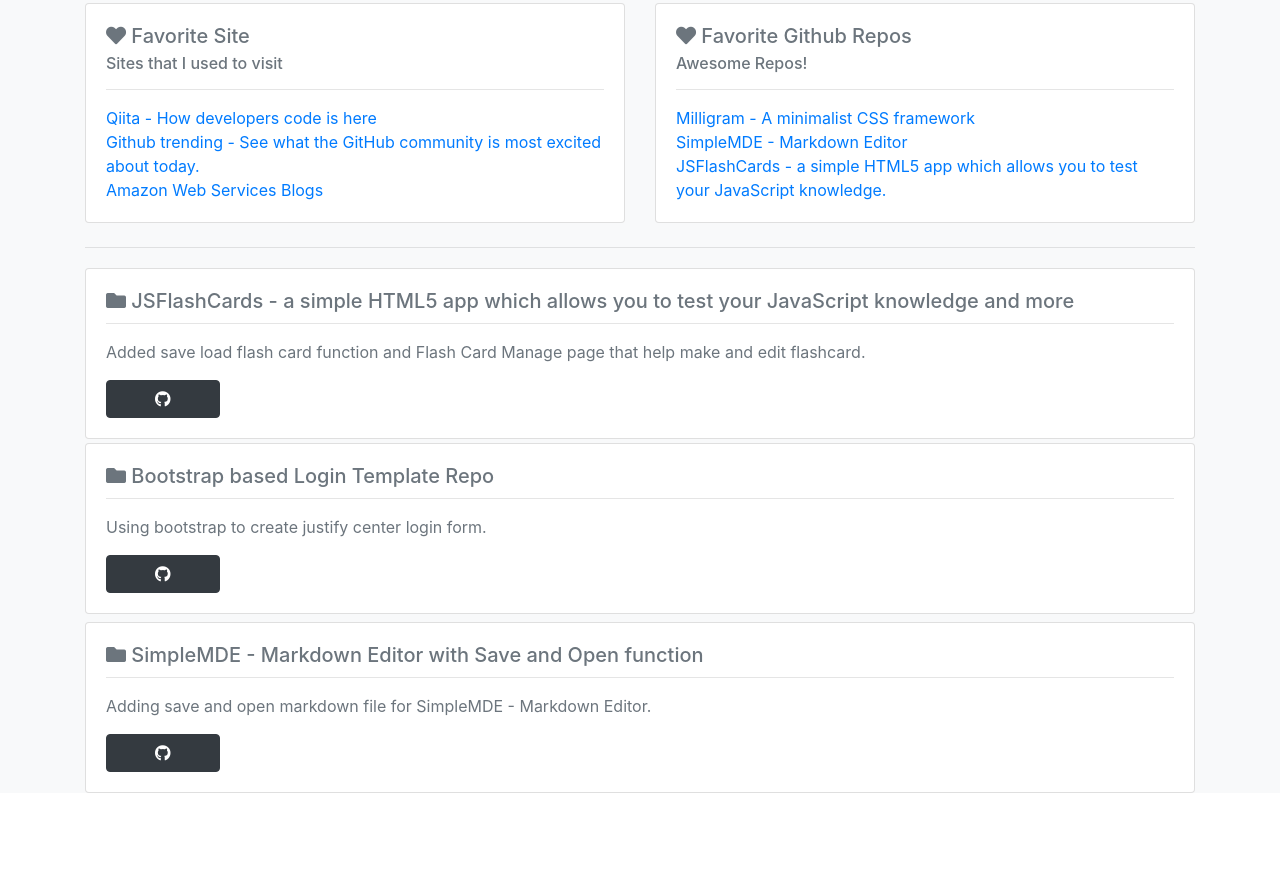
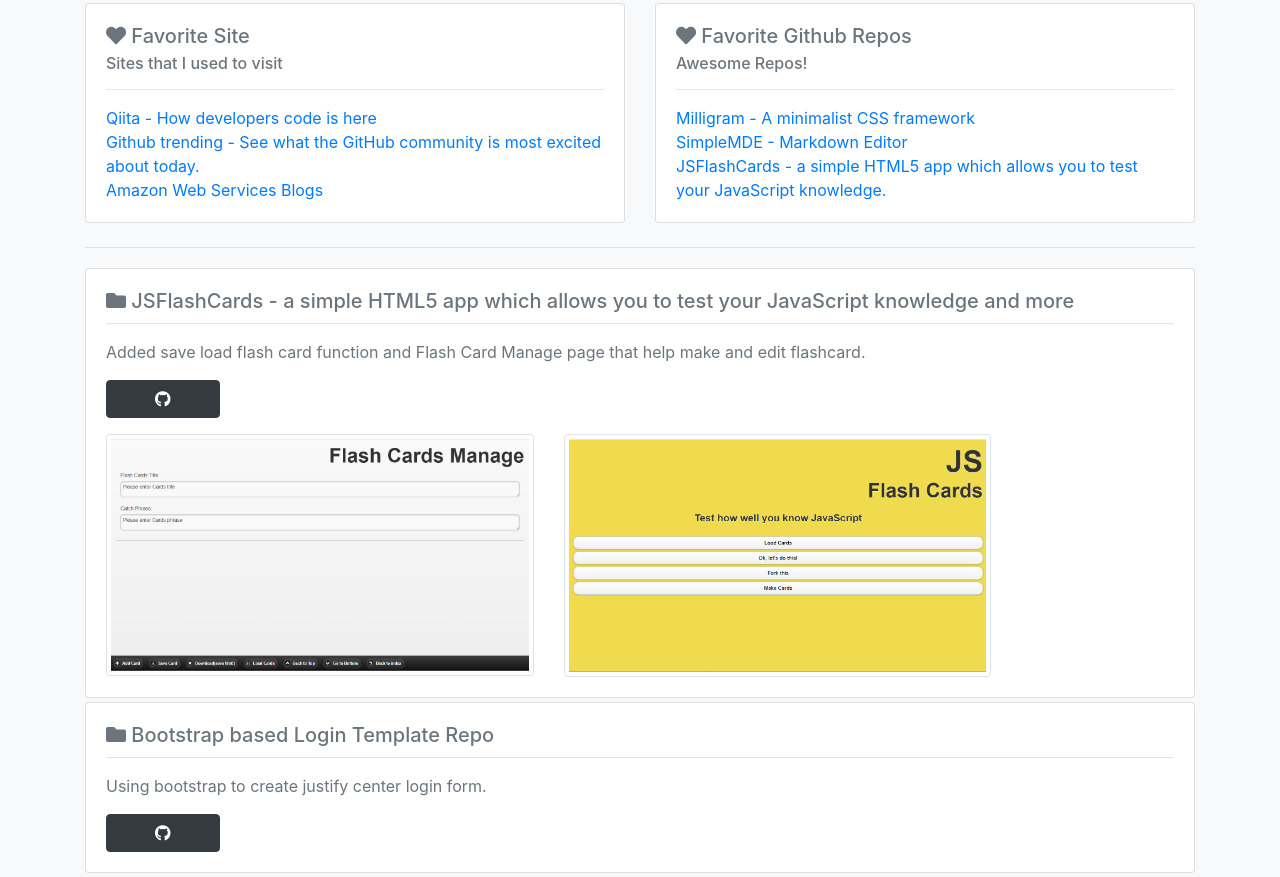
Before and after one commit to bach3/bach3.github.io, a plain HTML site: page index.html in a window 1280 px wide. Shown: the part 388-1265 px from the top of the page. Before the commit the page ends 1181 px from the top, so only its background shows below. Drawn offline with nearby package versions, Linux system fonts and the light colour scheme.

Commit message:
add jsflash preview img to index.html

```diff
--- a/index.html
+++ b/index.html
@@ -82,6 +82,18 @@
                 <hr>
                 <p class="card-text text-muted">Added save load flash card function and Flash Card Manage page that help make and edit flashcard.</p>
                 <a href="https://github.com/bach3/jsflashcards" target="_blank" class="btn btn-dark px-5"><i class="fab fa-github"></i></a>
+                <div class="container mt-3 p-0">
+                  <div class="row d-flex justify-content-start">
+                    <div class="col-md-5 col-sm-3">
+                      <img src="https://github.com/bach3/bach3.github.io/blob/master/img/jsflashcard-1.png" alt="jsflashcard" class="img-thumbnail">
+                    </div>
+                    <div class="col-md-5 col-sm-3">
+                      <img src="https://github.com/bach3/bach3.github.io/blob/master/img/jsflashcard-2.png" alt="jsflashcard" class="img-thumbnail">
+                    </div>
+                  </div>
+                </div>
+
+
               </div>
             </div>
           </div>
```
